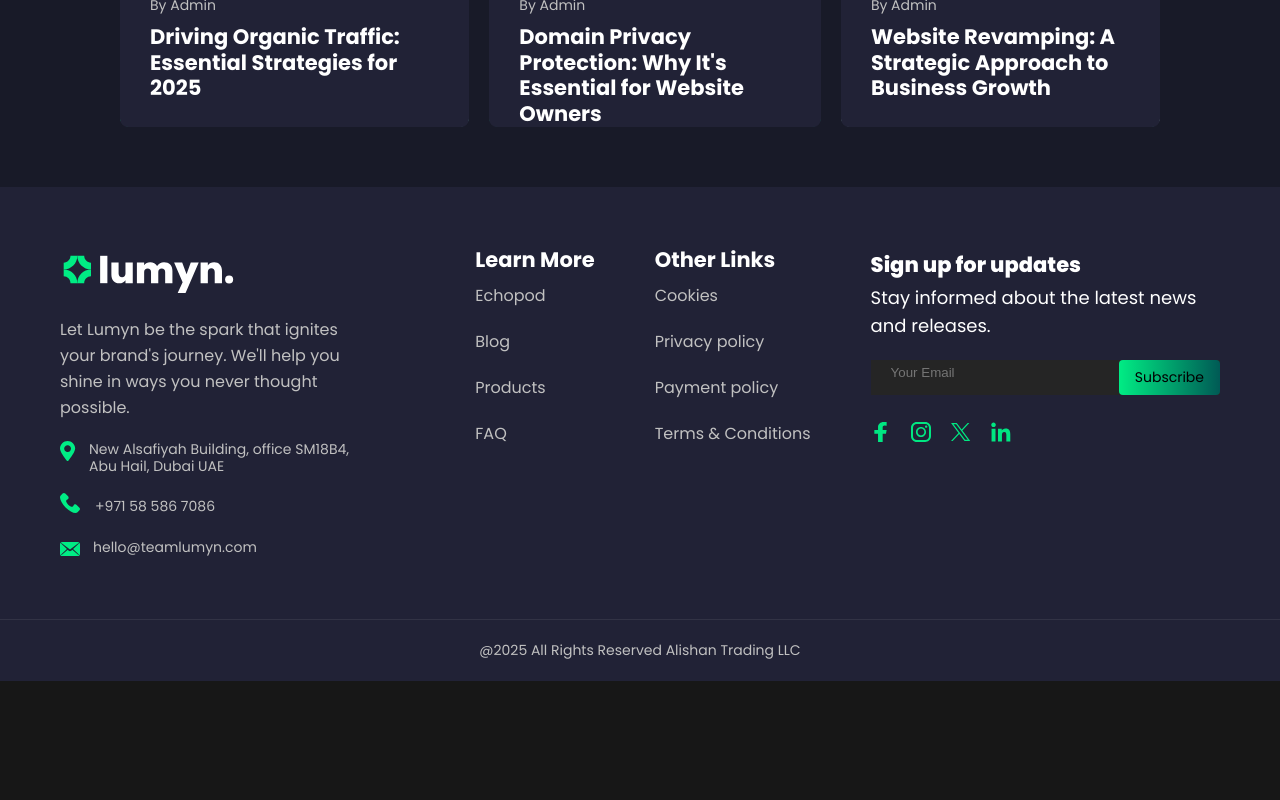
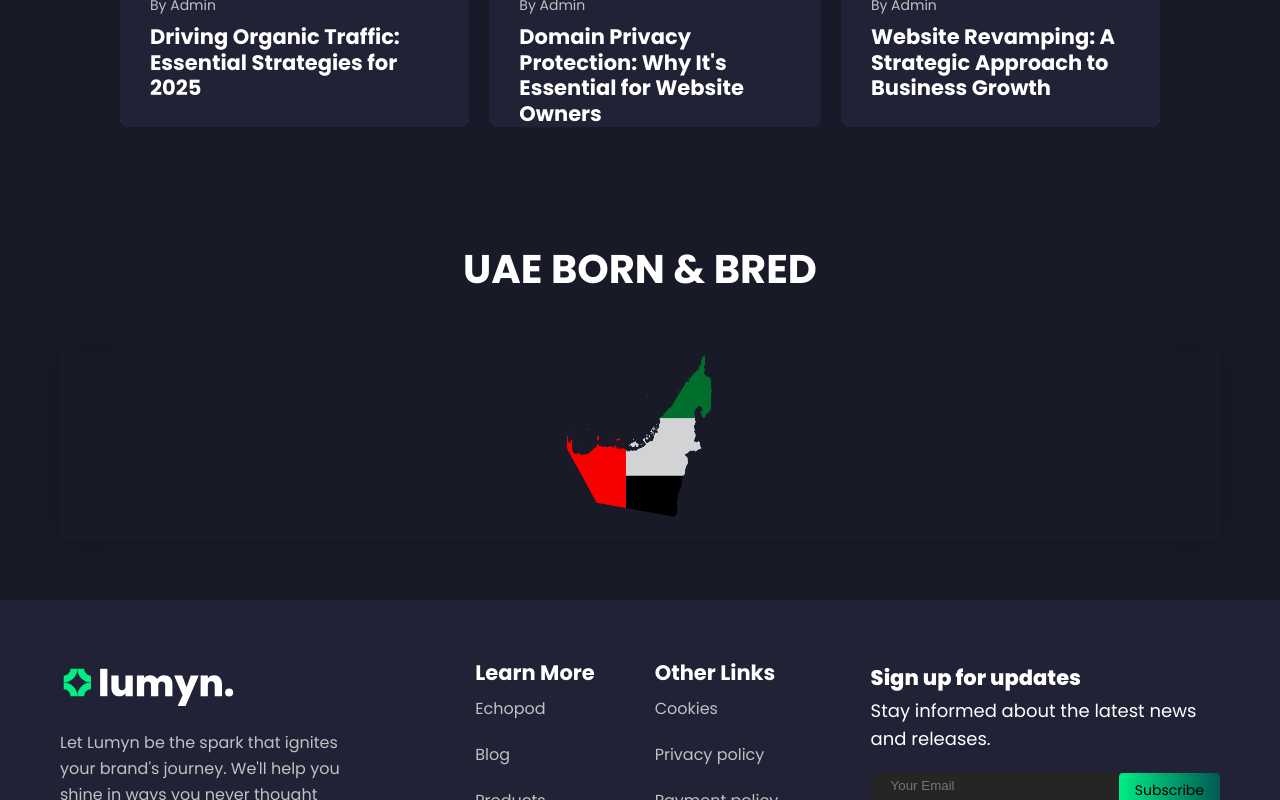
Before and after one commit to vishnutk41/team-lumyn, a Next.js app: page / in a window 1280 px wide. Shown: the part 4431-5231 px from the top of the page. Before the commit the page ends 5112 px from the top, so only its background shows below. Built offline with nearby package versions, Linux system fonts and the light colour scheme.

Commit message:
uae  segment in home uncommented

```diff
--- a/src/pages/index.tsx
+++ b/src/pages/index.tsx
@@ -1085,19 +1085,19 @@ export default function Home() {
             </div> */}
 
           {/* </div> */}
-          {/* <div className="section_six"> */}
-            {/* <h3 className="title">
+          <div className="section_six">
+             <h3 className="title">
 
                UAE BORN & BRED
-            </h3> */}
+            </h3>
 
-            {/* <div className="container">
+            <div className="container">
 
             <div className="item">
                  <img src="/assets/png/UAE.png" alt="seven emirates" height={170} width={300} />
               </div>
-            </div> */}
-          {/* </div> */}
+            </div>
+          </div>
         </main>
         <Footer />
       </div>
```
